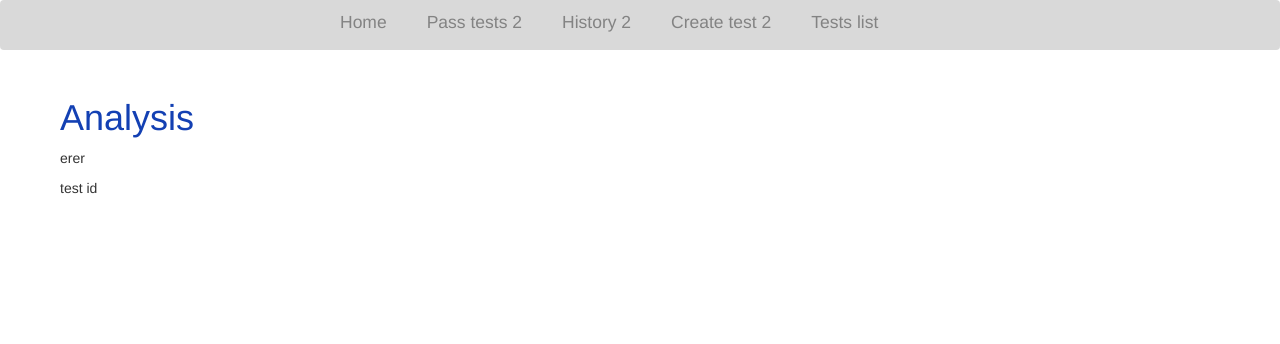
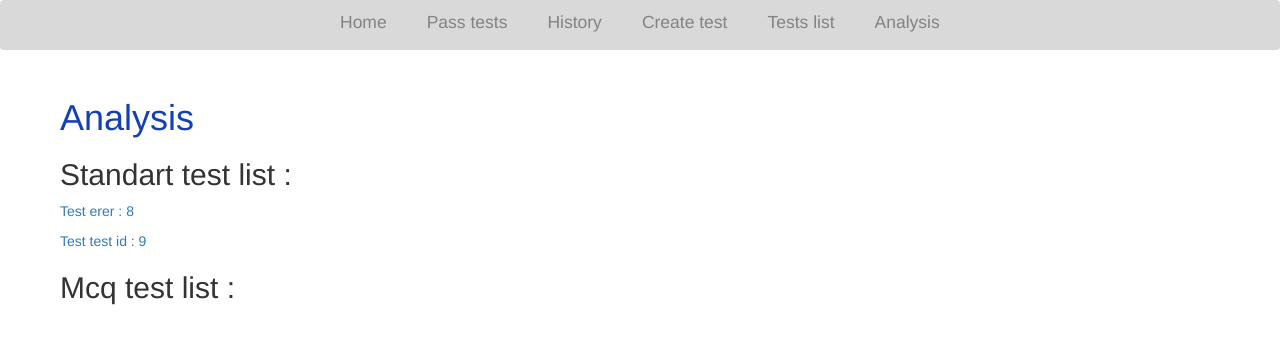
Before and after one commit to DreamEp/Pi2-69, a Django app: page /tests/manage/analysis/ in a window 1280 px wide. Shown: the top 344 px of the page. Run offline with Django 3.2, Linux system fonts and the light colour scheme; data comes from the database, SQL or seed files in the repository; both versions use the stored data as it was after the commit; data that the repository does not hold is empty; some libraries are stand-ins or nearby versions.

Commit message:
analysis

```diff
--- a/pages/templates/home_bar.html
+++ b/pages/templates/home_bar.html
@@ -1,11 +1,11 @@
 <div class='band-home'>
     <div class="clickable-bar-home">
         <div class="row" id='student'>
-            <div class="box"><a href="{% url 'tests:List tests student' %}"><div class="inner">Pass tests 2</div></a></div>
+            <div class="box"><a href="{% url 'tests:List tests student' %}"><div class="inner">Pass tests</div></a></div>
             <div class="box"><a href="{% url 'tests:Tests history' %}"><div class="inner">History</div></a></div>
         </div>
         <div class="row" id='teacher'>
-            <div class="box"><a href="{% url 'tests:Create test' %}"><div class="inner">Create test 2</div></a></div>
+            <div class="box"><a href="{% url 'tests:Create test' %}"><div class="inner">Create test</div></a></div>
             <div class="box"><a href="{% url 'tests:List tests teacher' %}"><div class="inner">Tests list</div></a></div>
             <div class="box"><a href="{% url 'tests:Analyse tests' %}"><div class="inner">Analysis</div></a></div>
         </div>
--- a/pages/templates/navbar.html
+++ b/pages/templates/navbar.html
@@ -2,11 +2,11 @@
 	<ul class='navbar-list'>
 		<div class='student-section'>
 			<li><a href="{% url 'home' %}">Home</a></li>
-			<li><a href="{% url 'tests:List tests student' %}">Pass tests 2</a></li>
-			<li><a href="{% url 'tests:Tests history' %}">History 2</a></li>
+			<li><a href="{% url 'tests:List tests student' %}">Pass tests</a></li>
+			<li><a href="{% url 'tests:Tests history' %}">History</a></li>
 		</div>
 		<div class='teacher-section'>
-			<li><a href="{% url 'tests:Create test' %}">Create test 2</a></li>
+			<li><a href="{% url 'tests:Create test' %}">Create test</a></li>
 			<li><a href="{% url 'tests:List tests teacher' %}">Tests list</a></li>
 			<li><a href="{% url 'tests:Analyse tests' %}">Analysis</a></li>
 		</div>
--- a/tests/templates/manage_tests/tests_analysis.html
+++ b/tests/templates/manage_tests/tests_analysis.html
@@ -6,11 +6,17 @@
 
     <h1>Analysis</h1>
     <!-- TODO: build analytics -->
+    <h2>Standart test list : </h2>
     {% for instance in tests_list_normal %}
-        <p>{{ instance.id_test }}</p>
+        <p>
+            <a href="{% url 'tests:Real test analysis' input_id_test=instance.id_test %}">Test {{ instance.id_test }} : {{ instance.id }} </a>
+        </p>
     {% endfor %}
+    <h2>Mcq test list : </h2>
     {% for instance2 in tests_list_mcq %}
-        <p>{{ instance2.id }}</p>
+    <p>
+        <a href="{% url 'tests:Real test analysis' input_id_test=instance.id_test %}">Test {{ instance2.id_test }} : {{ instance2.id }} </a>
+    </p>
     {% endfor %}
 </div>
 
--- a/tests/urls.py
+++ b/tests/urls.py
@@ -12,6 +12,7 @@ from tests.views import (
 	tests_list_student_view,
 	tests_history_view,
 	tests_analysis_view,
+	real_tests_analysis_view,
 )
 
 app_name = 'tests'
@@ -25,6 +26,8 @@ urlpatterns = [
 	path('manage/display/mcq/<str:input_id_test>/', test_mcq_display_view, name='Display mcq test'),
 	path('manage/list/', tests_list_teacher_view, name='List tests teacher'),
 	path('manage/analysis/', tests_analysis_view, name='Analyse tests'),
+	path('manage/analysis/display/<str:input_id_test>/', real_tests_analysis_view, name='Real test analysis'),
+
 
 	# Student
 	path('pass/<str:input_id_test>', test_pass_view, name='Pass test'),
--- a/tests/views.py
+++ b/tests/views.py
@@ -72,6 +72,8 @@ def test_pass_view(request, input_id_test):
 	return render(request, 'pass_tests/test_pass.html', context)
 
 
+
+
 def test_mcq_pass_view(request, input_id_test):
 	form_questions = get_object_or_404(Test_mcq_end_session, id_test=input_id_test)
 	form_answers = PassTestMcqForm(request.POST or None)
@@ -132,12 +134,20 @@ def tests_history_view(request):
 def tests_analysis_view(request):
 	# Analysis of the students' results
 	normal_test = Pass_test_end_session.objects.all()
-	mcqu_test = Pass_test_mcq_end_session.objects.all()
+	mcq_test = Pass_test_mcq_end_session.objects.all()
 	context = {
 		'tests_list_normal': normal_test,
-		'tests_list_mcq': mcqu_test
+		'tests_list_mcq': mcq_test
 	}
 	return render(request, 'manage_tests/tests_analysis.html', context)
+
+def real_tests_analysis_view(request):
+	# Analysis of the students' results
+	form = get_object_or_404(Pass_test_end_session, id_test=input_id_test)
+	context = {
+		'form': form
+	}
+	return render(request, 'manage_tests/real_tests_analysis.html', context)
 
 
 def test_mcq_display_view(request, input_id_test):
```
Also changed, not shown: tests/models.py (+19 -0 lines), tests/templates/manage_tests/real_tests_analysis.html (added, +21 -0 lines), db.sqlite3, tests/migrations/0003_analyze_test_end_session.py (added), tests/templates/pass_tests/test_pass.html (line endings or trailing spaces).
